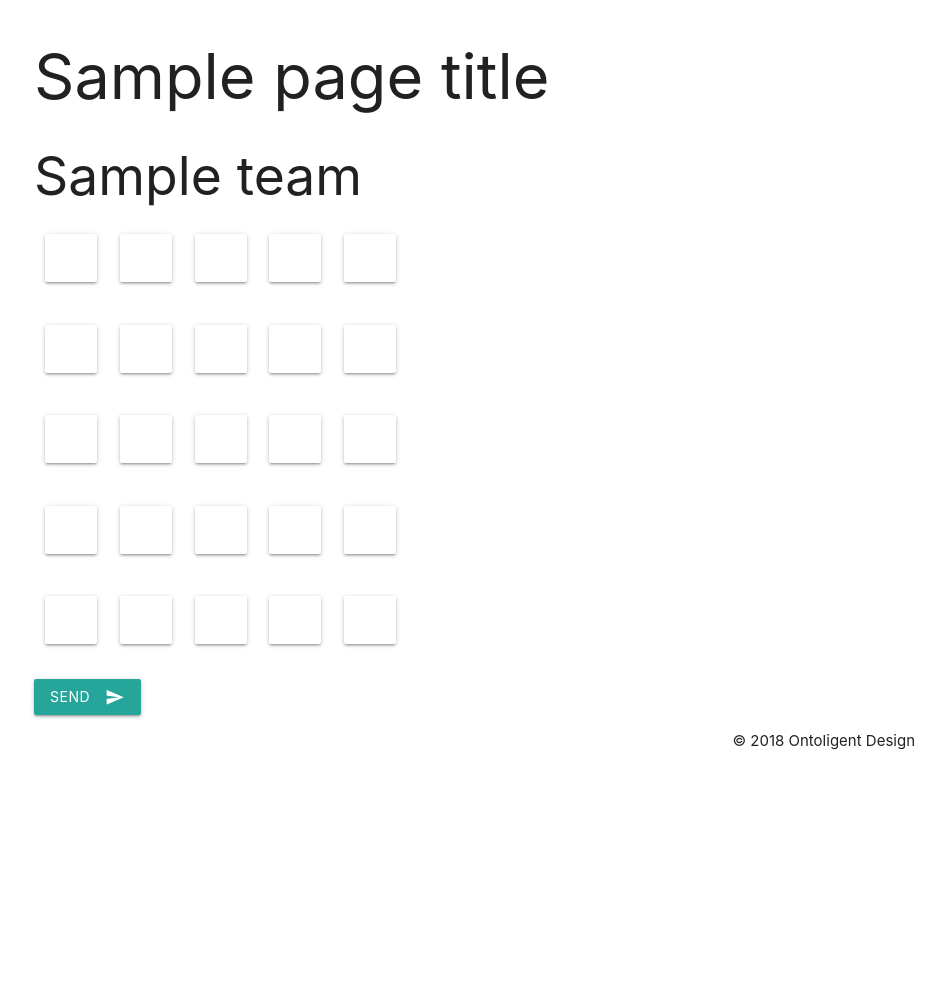
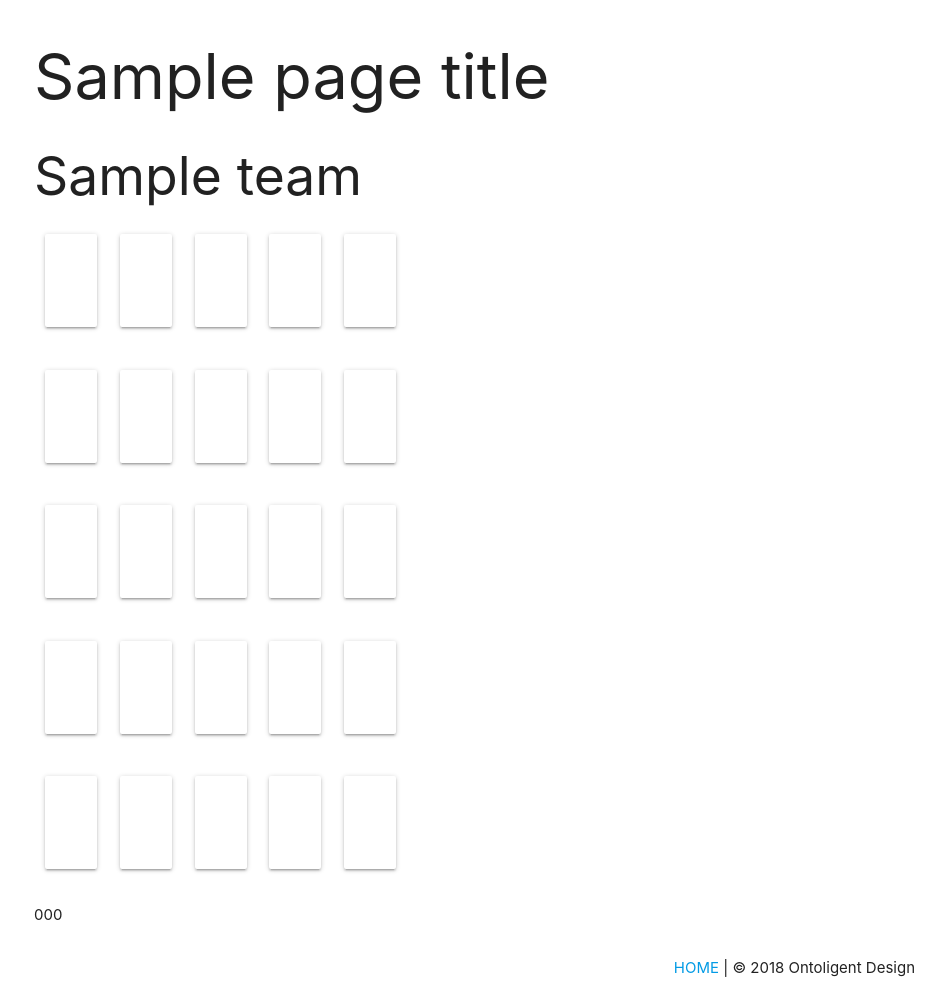
Before and after one commit to ontoligent/codenames, a Flask app: template templates/keycard.html in a window 1280 px wide. Shown: the whole page, without its empty margins (158-1103 px from the left). Before the commit the page ends 750 px from the top, so only its background shows below. Run offline with Flask 2, Linux system fonts and the light colour scheme; the template is opened without the code that fills it: most values are stand-ins (such as "Sample title", 1, 10 or a date in 2020).

Commit message:
Improved card draw.

```diff
--- a/app.py
+++ b/app.py
@@ -1,6 +1,6 @@
 import os
 import sys
-from flask import Flask, render_template
+from flask import Flask, render_template, redirect
 from lib.codenames import KeyCard
 
 
@@ -18,10 +18,11 @@
 def keycard():
     kc = KeyCard()
     kc.draw_card()
-    data['grid'] = kc.grid
-    data['team'] = kc.team
+    # data['grid'] = kc.grid
+    # data['team'] = kc.team
     data['gridcode'] = kc.gridcode
-    return render_template('keycard.html', **data)
+    # return render_template('keycard.html', **data)
+    return redirect('/keycard/{}'.format(kc.gridcode))
 
 @app.route('/keycard/<gridcode>')
 def clone_keycard(gridcode):
--- a/templates/keycard.html
+++ b/templates/keycard.html
@@ -7,14 +7,15 @@
     {% for y in range(5) %}
     {% set ctype = grid.loc[(x,y)].card %}
     <div class="col s2 m2 l1">
-        <p class="{{ctype}} lighten-1 card-panel white-text">
-            <!-- {{ x + 1 }} {{ y + 1 }} -->
-        </p>
+        <div class="{{ctype}} lighten-1 card-panel" style="text-align: center; color:white;">
+            {{ x + 1 }} {{ y + 1 }}
+        </div>
     </div>
     {% endfor %}
 </div>
 {% endfor %}
-<a class="btn waves-effect waves-light" href="{{url_for('keycard')}}/{{gridcode}}">
-    Send <i class="material-icons right">send</i>
-</a>
+<div>
+<p class="text">{{ gridcode }}</p>
+</div>
+
 {% endblock %}
--- a/templates/layout.html
+++ b/templates/layout.html
@@ -1,7 +1,7 @@
 <!doctype html>
 <html>
     <head>
-        <title>Codenames</title>
+        <title>Codenames {{ gridcode }}</title>
 
         <!--Import Google Icon Font-->
         <link href="https://fonts.googleapis.com/icon?family=Material+Icons" rel="stylesheet"/>
@@ -33,6 +33,7 @@
 
         <div id="footer" class="container" style="text-align:right;padding:1rem;">
             {% block footer %}
+            <a  href="/">HOME</a> |
             <span class="">&copy; 2018 Ontoligent Design</span>
             {% endblock %}
         </div>
```
